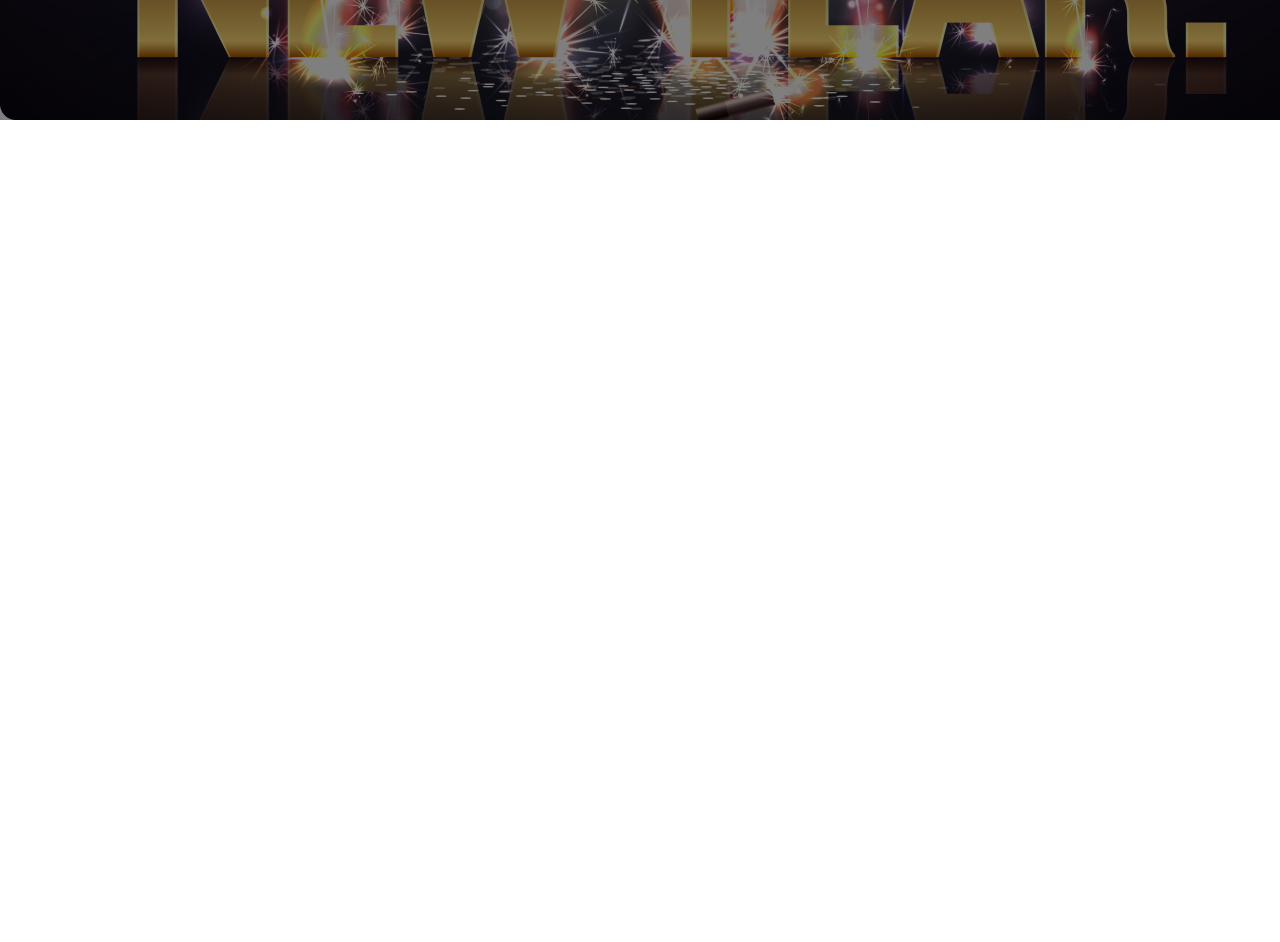
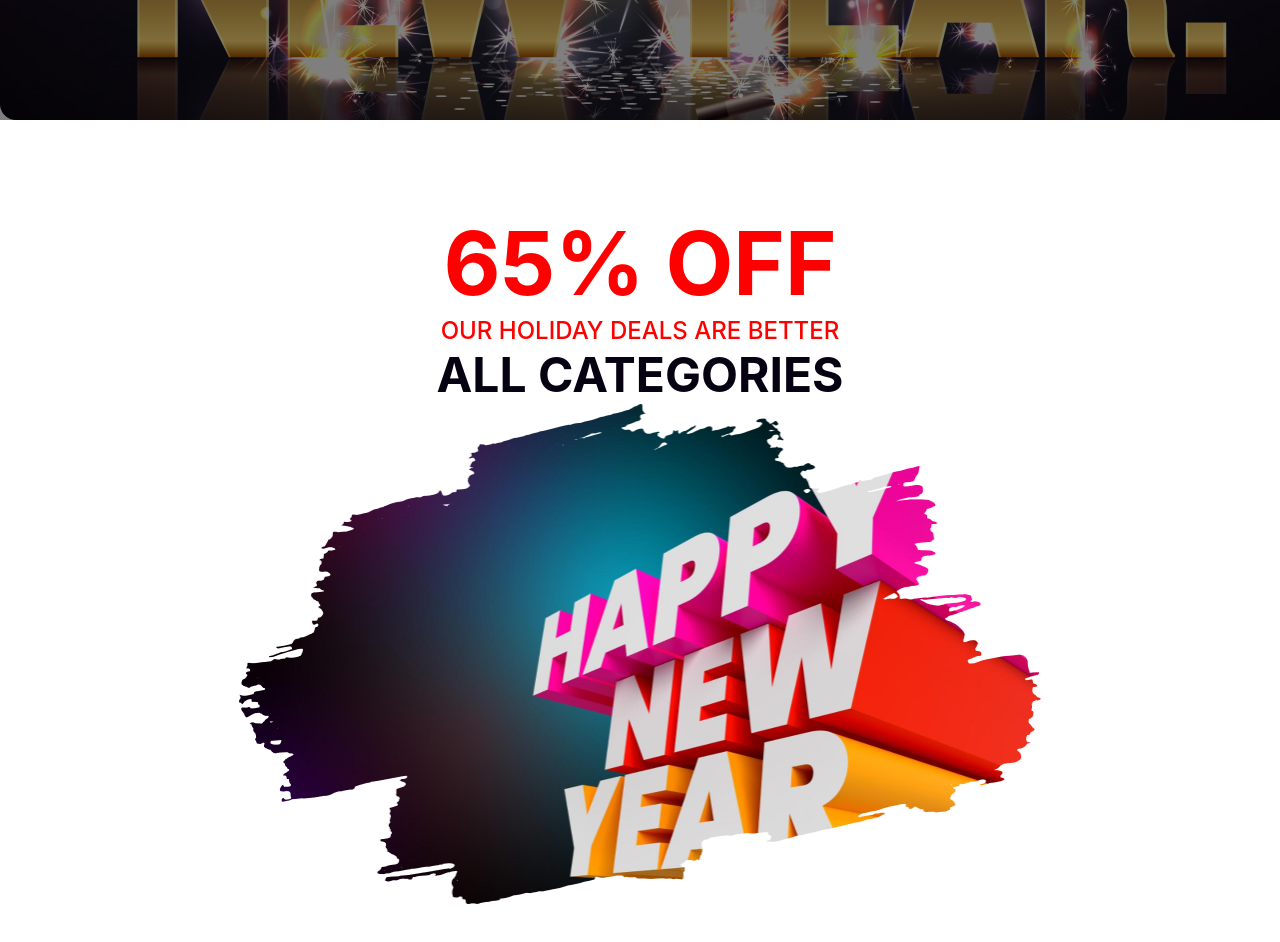
Before and after one commit to samiullahmamu/BATCH9-A1-SOLUTION, a plain HTML site: page index.html in a window 1280 px wide. Shown: the part 500-1442 px from the top of the page. Before the commit the page ends 800 px from the top, so only its background shows below. Drawn offline with Linux system fonts and the light colour scheme.

Commit message:
second-section-done

```diff
--- a/index.html
+++ b/index.html
@@ -13,7 +13,19 @@
             <h1>New Year Party <br>Celebration</h1>
         </div>
     </header>
-    <main></main>
+    <main>
+        <!-- 65%-section-start -->
+         <section class="second-section-container">
+            <div class="second-section-contant">
+             <h1>65% OFF</h1>
+             <p>OUR HOLIDAY DEALS ARE BETTER</p>
+             <h3>ALL CATEGORIES</h3>
+            </div>
+            <div class="image-container">
+            <img src="images/New Year Photo.png" alt="">
+        </div>
+         </section>
+    </main>
     <footer></footer>
 </body>
 </html>
--- a/style.css
+++ b/style.css
@@ -41,3 +41,43 @@ body{
     font-size: 32px;
     font-weight: 400;
 }
+
+ /* 65%-section-start */
+ .second-section-container{
+    width: 802.9px;
+    height: 806px;
+    margin: 0 auto;
+    margin-top: 90px;
+}
+.second-section-contant{
+    display: flex;
+    flex-direction: column;
+    justify-content: center;
+    align-items: center;
+}
+ .second-section-contant h1{
+    color: rgb(255, 0, 0);
+    font-family: Inter;
+    font-size: 88px;
+    font-weight: 700;
+ }
+ .second-section-contant p{
+    color: rgb(255, 0, 0);
+    font-family: Inter;
+    font-size: 24px;
+    font-weight: 500;
+ }
+ .second-section-contant h3{
+    color: rgb(7, 2, 17);
+    font-family: Inter;
+    font-size: 48px;
+    font-weight: 700;
+ }
+ .image-container{
+    width: 802.9px;
+    height: 500px;
+ }
+ .image-container img{
+    width: 100%;
+    height: 100%;
+ }
```
